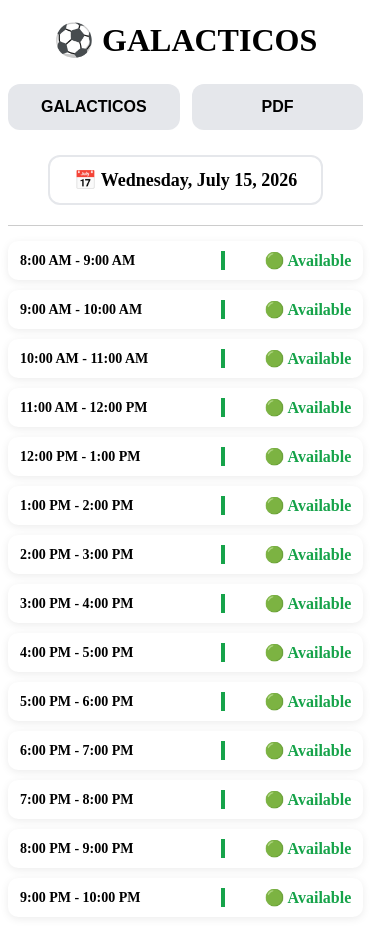
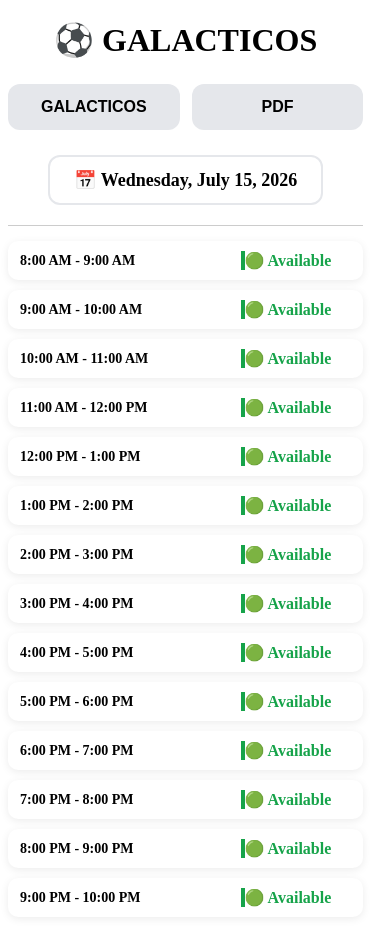
Before and after one commit to emerickfernandes6-cloud/galacticos-turf-booking, a React (Vite) app: page / in a window 390 px wide. Built offline with nearby package versions, Linux system fonts and the light colour scheme; no server answers; the database is empty.

Commit message:
Adjusted mobile booking layout

```diff
--- a/src/App.css
+++ b/src/App.css
@@ -42,7 +42,7 @@
   color: #16a34a;
   font-weight: bold;
   border-left: 4px solid #16a34a;
-  padding-left: 40px;
+  padding-right: 20px;
 }
 
 .slot-pending {
@@ -53,7 +53,7 @@
 .slot-paid {
   color: #111827;
   border-left: 4px solid #2196f3;
-  padding-left: 40px;
+  padding-right: 20px;
 }
 
 .customer-name {
```
